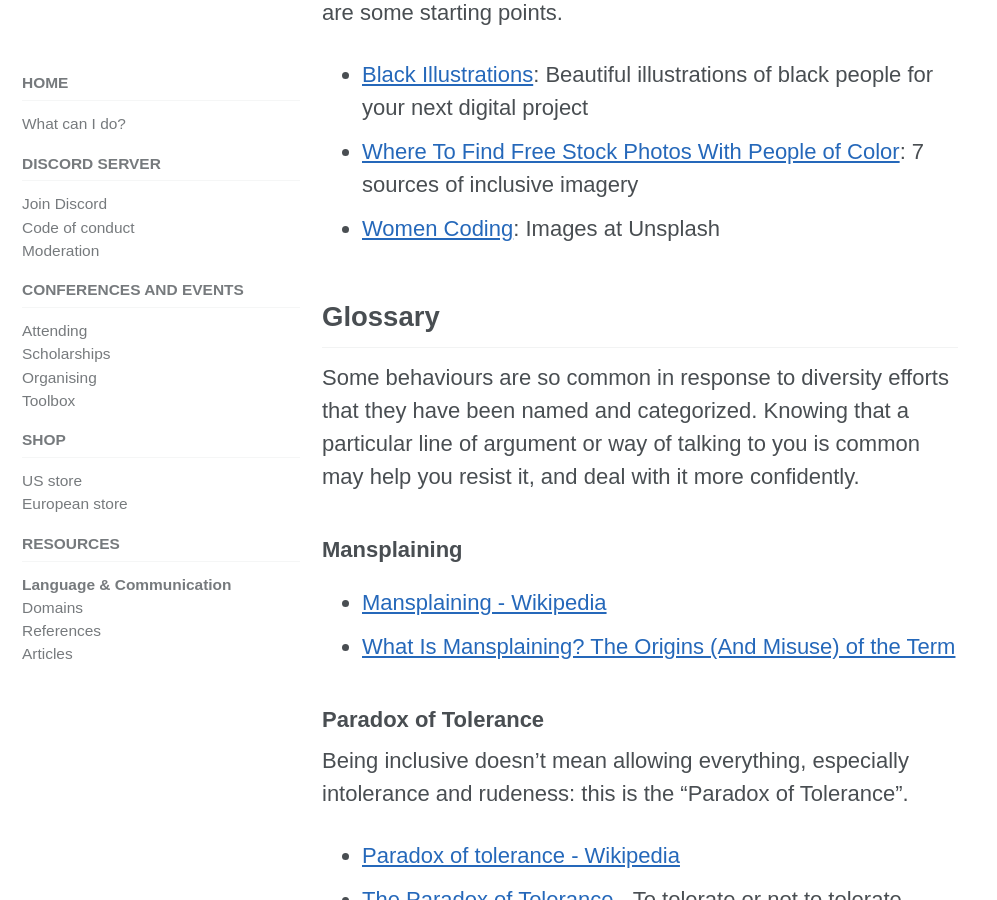
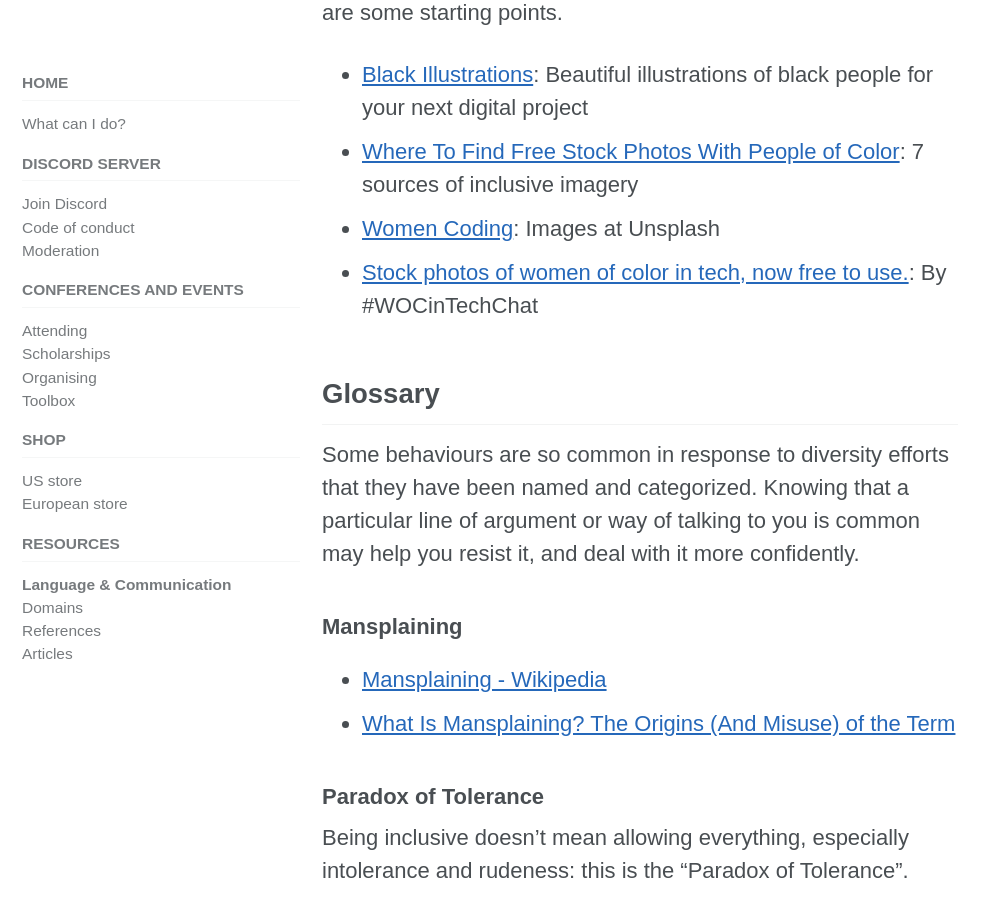
Before and after one commit to include-cpp/include-cpp.github.io, a Jekyll site: the page built from resources/language/index.md, in a window 1280 px wide and 900 px high, scrolled down 4997 px. Shown: the whole window, without its empty margins (0-997 px from the left). Built offline with Jekyll 4.4.1, drawn with Linux system fonts in a browser that asks for light colours; cached includes are drawn as plain includes; nearby versions of some CDN libraries.

Commit message:
Add "#WOCinTechChat" photos

```diff
--- a/resources/language/index.md
+++ b/resources/language/index.md
@@ -103,6 +103,7 @@ We communicate not only with words, but with images. If your talk, blog post, ar
 * [Black Illustrations](https://www.blackillustrations.com): Beautiful illustrations of black people for your next digital project
 * [Where To Find Free Stock Photos With People of Color](https://peopleofcolorintech.com/articles/where-to-find-free-stock-photos-with-people-of-color/): 7 sources of inclusive imagery
 * [Women Coding](https://unsplash.com/s/photos/woman-coding): Images at Unsplash
+* [Stock photos of women of color in tech, now free to use.](https://www.flickr.com/people/wocintechchat/): By #WOCinTechChat
 
 ## Glossary
 
```
